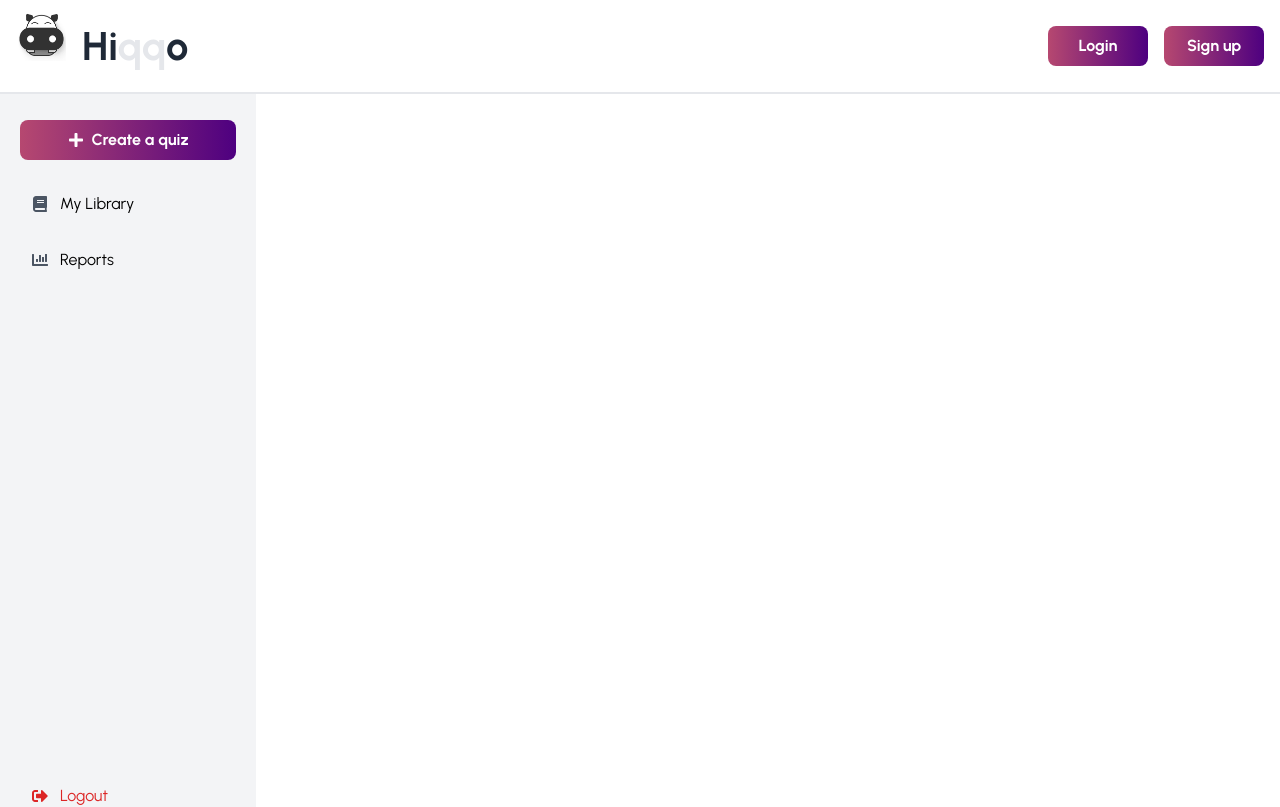
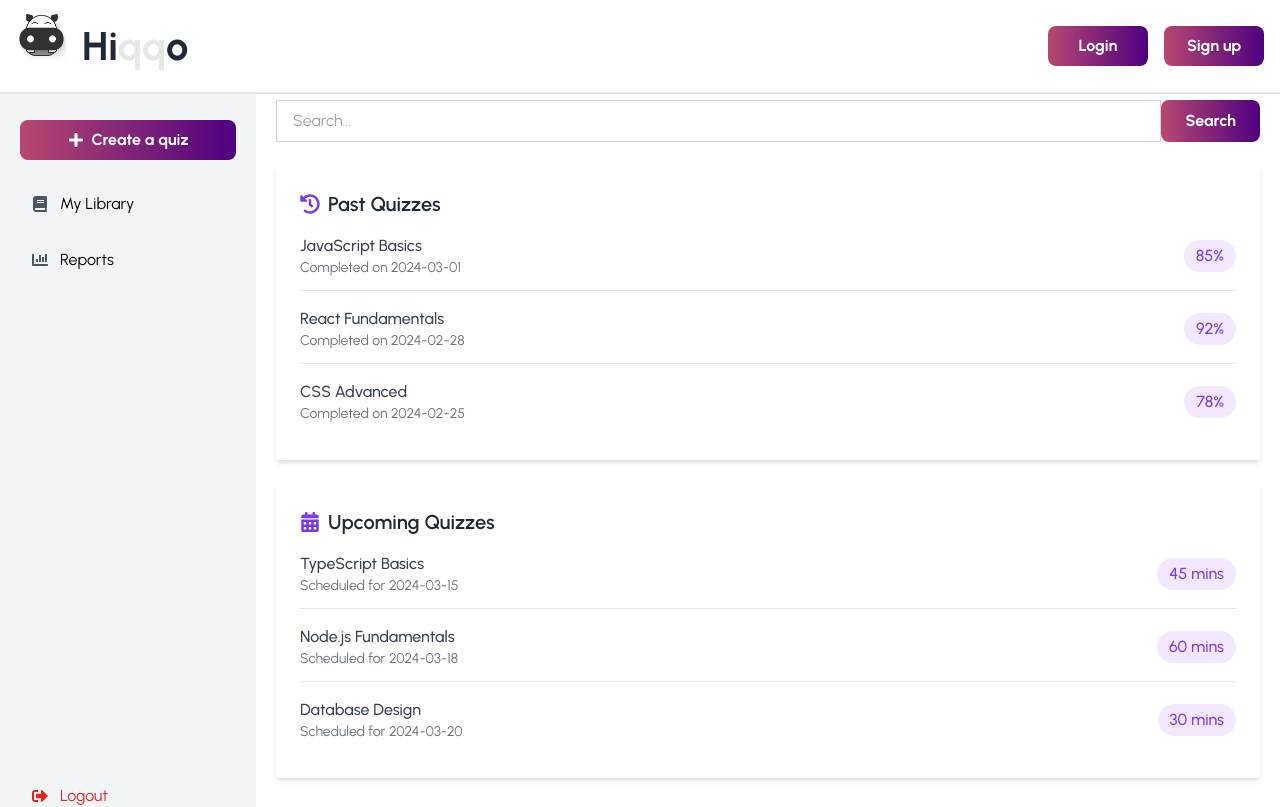
Before and after one commit to shaayar/Hiqqo-Quiz, a React (Vite) app: page /dashboard in a window 1280 px wide. Shown: the top 807 px of the page. Built offline with nearby package versions, Linux system fonts and the light colour scheme.

Commit message:
added search,past quiz and upcoming quiz on dashboard

```diff
--- a/src/components/Dashboard/Dashboard.jsx
+++ b/src/components/Dashboard/Dashboard.jsx
@@ -1,14 +1,17 @@
-import React, { useContext, useEffect } from "react";
+import React, { useContext } from "react";
 import Sidebar from "../Common/Sidebar";
 import { useState } from "react";
 import QuizTypeModal from "./SelectQuizType";
 import { DataProvider } from "../../App";
 import MYlibrary from "./QuizList";
 import Reports from "./Reports";
+import SearchBar from "./SearchBar";
+import PastQuiz from "./PastQuiz";
+import UpcomingQuiz from "./UpcomingQuiz";
 
 function Dashboard() {
   const [isModalOpen, setIsModalOpen] = useState(false);
-  const {page,setPage} = useContext(DataProvider)
+  const { page, setPage } = useContext(DataProvider);
 
   return (
     <div className="flex h-screen w-full">
@@ -16,8 +19,13 @@ function Dashboard() {
       <div className="ml-64 w-full">
         <div className="p-5">
           <QuizTypeModal isOpen={isModalOpen} onClose={setIsModalOpen} />
-          {page == 'my-library' && <MYlibrary/>}
-          {page == 'reports' && <Reports/>}
+          <SearchBar />
+          <div className="mt-6">
+            <PastQuiz />
+            <UpcomingQuiz />
+          </div>
+          {page == "my-library" && <MYlibrary />}
+          {page == "reports" && <Reports />}
         </div>
       </div>
     </div>
--- /dev/null
+++ b/src/components/Dashboard/PastQuiz.jsx
@@ -0,0 +1,36 @@
+import React from 'react'
+import { FaHistory } from 'react-icons/fa';
+
+const PastQuiz = () => {
+    const pastQuizzes = [
+        { id: 1, title: 'JavaScript Basics', date: '2024-03-01', score: '85%' },
+        { id: 2, title: 'React Fundamentals', date: '2024-02-28', score: '92%' },
+        { id: 3, title: 'CSS Advanced', date: '2024-02-25', score: '78%' },
+      ];
+
+      return (
+        <div className="bg-white rounded-lg shadow-md p-6 mb-6">
+          <div className="flex items-center mb-4">
+            <FaHistory className="text-purple-600 text-xl mr-2" />
+            <h2 className="text-xl font-semibold text-gray-800">Past Quizzes</h2>
+          </div>
+          <div className="space-y-4">
+            {pastQuizzes.map((quiz) => (
+              <div key={quiz.id} className="border-b pb-3 last:border-b-0">
+                <div className="flex justify-between items-center">
+                  <div>
+                    <h3 className="font-medium text-gray-700">{quiz.title}</h3>
+                    <p className="text-sm text-gray-500">Completed on {quiz.date}</p>
+                  </div>
+                  <div className="bg-purple-100 px-3 py-1 rounded-full">
+                    <span className="text-purple-600 font-medium">{quiz.score}</span>
+                  </div>
+                </div>
+              </div>
+            ))}
+          </div>
+        </div>
+      );
+}
+
+export default PastQuiz
--- /dev/null
+++ b/src/components/Dashboard/SearchBar.jsx
@@ -0,0 +1,51 @@
+import React, { useState, useContext } from "react";
+import { DataProvider } from "../../App";
+
+const SearchBar = () => {
+  const [searchQuery, setSearchQuery] = useState("");
+  const { page } = useContext(DataProvider);
+
+  const handleSearch = (e) => {
+    e.preventDefault();
+    if (!searchQuery.trim()) return;
+
+    switch (page) {
+      case "my-library":
+        console.log("Searching quizzes for:", searchQuery);
+        break;
+      case "reports":
+        console.log("Searching reports for:", searchQuery);
+        break;
+      default:
+        console.log("Searching for:", searchQuery);
+    }
+  };
+
+  return (
+    <div className="w-full mb-6">
+      <form onSubmit={handleSearch} className="flex">
+        <input
+          type="text"
+          placeholder={
+            page === "my-library"
+              ? "Search quizzes..."
+              : page === "reports"
+              ? "Search reports..."
+              : "Search..."
+          }
+          className="flex-grow px-4 py-2 border border-gray-300 focus:outline-none focus:ring-2 focus:ring-blue-500 rounded-md"
+          value={searchQuery}
+          onChange={(e) => setSearchQuery(e.target.value)}
+        />
+        <button
+          type="submit"
+          className="px-6 py-2 btn bg-indigo-600 text-white rounded-md"
+        >
+          Search
+        </button>
+      </form>
+    </div>
+  );
+};
+
+export default SearchBar;
--- /dev/null
+++ b/src/components/Dashboard/UpcomingQuiz.jsx
@@ -0,0 +1,36 @@
+import React from 'react'
+import { FaCalendarAlt } from 'react-icons/fa';
+
+const UpcomingQuiz = () => {
+    const upcomingQuizzes = [
+        { id: 1, title: 'TypeScript Basics', date: '2024-03-15', duration: '45 mins' },
+        { id: 2, title: 'Node.js Fundamentals', date: '2024-03-18', duration: '60 mins' },
+        { id: 3, title: 'Database Design', date: '2024-03-20', duration: '30 mins' },
+      ];
+
+      return (
+        <div className="bg-white rounded-lg shadow-md p-6">
+          <div className="flex items-center mb-4">
+            <FaCalendarAlt className="text-purple-600 text-xl mr-2" />
+            <h2 className="text-xl font-semibold text-gray-800">Upcoming Quizzes</h2>
+          </div>
+          <div className="space-y-4">
+            {upcomingQuizzes.map((quiz) => (
+              <div key={quiz.id} className="border-b pb-3 last:border-b-0">
+                <div className="flex justify-between items-center">
+                  <div>
+                    <h3 className="font-medium text-gray-700">{quiz.title}</h3>
+                    <p className="text-sm text-gray-500">Scheduled for {quiz.date}</p>
+                  </div>
+                  <div className="bg-purple-100 px-3 py-1 rounded-full">
+                    <span className="text-purple-600 font-medium">{quiz.duration}</span>
+                  </div>
+                </div>
+              </div>
+            ))}
+          </div>
+        </div>
+      );
+}
+
+export default UpcomingQuiz
```
